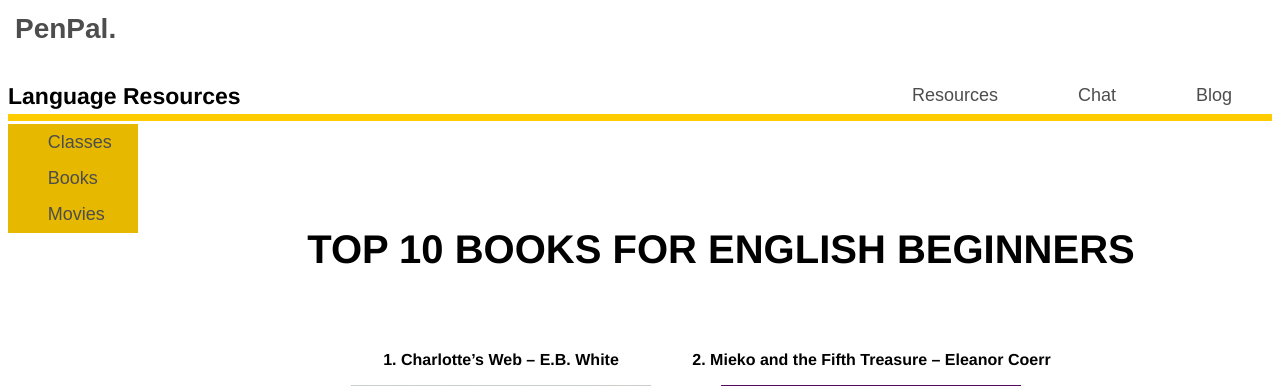
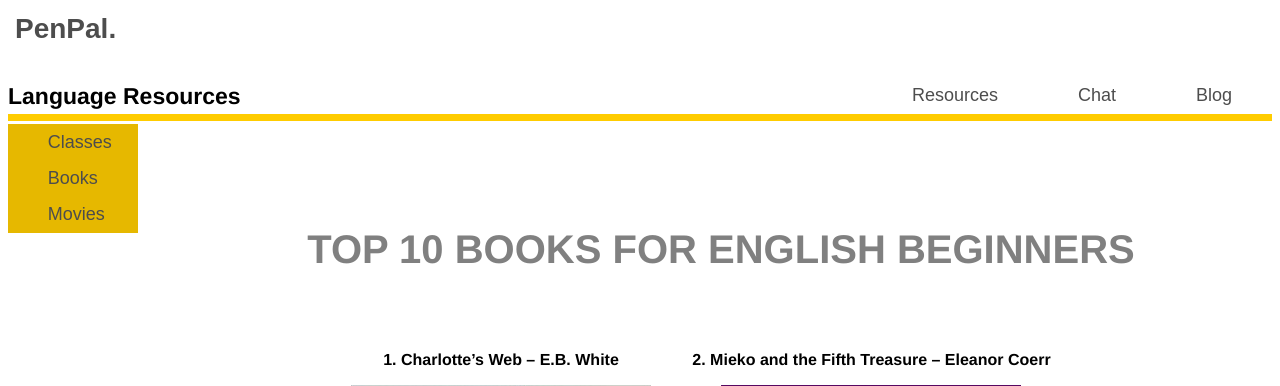
Before and after one commit to TerryMinal/KTFImmigrationHackathon, a Flask app: template templates/languageBooks.html in a window 1280 px wide. Shown: the top 386 px of the page. Run offline with Flask 2, Linux system fonts and the light colour scheme; the template is opened without the code that fills it, so the values that code supplies are empty.

Commit message:
updated books

```diff
--- a/templates/languageBooks.html
+++ b/templates/languageBooks.html
@@ -139,7 +139,7 @@
     <a href="resources.html">Resources</a>
     <div class="yellowLine"></div>
     <div class = "top 10 books">
-      <h1 id = "header">  TOP 10 BOOKS FOR ENGLISH BEGINNERS </h1>
+      <h1 id = "header"> <font color="grey"> TOP 10 BOOKS FOR ENGLISH BEGINNERS </font></h1>
       <table align = center>
 	<tr align = center>
 	  <td height = 200; valign = vertical; align = center;>
```
